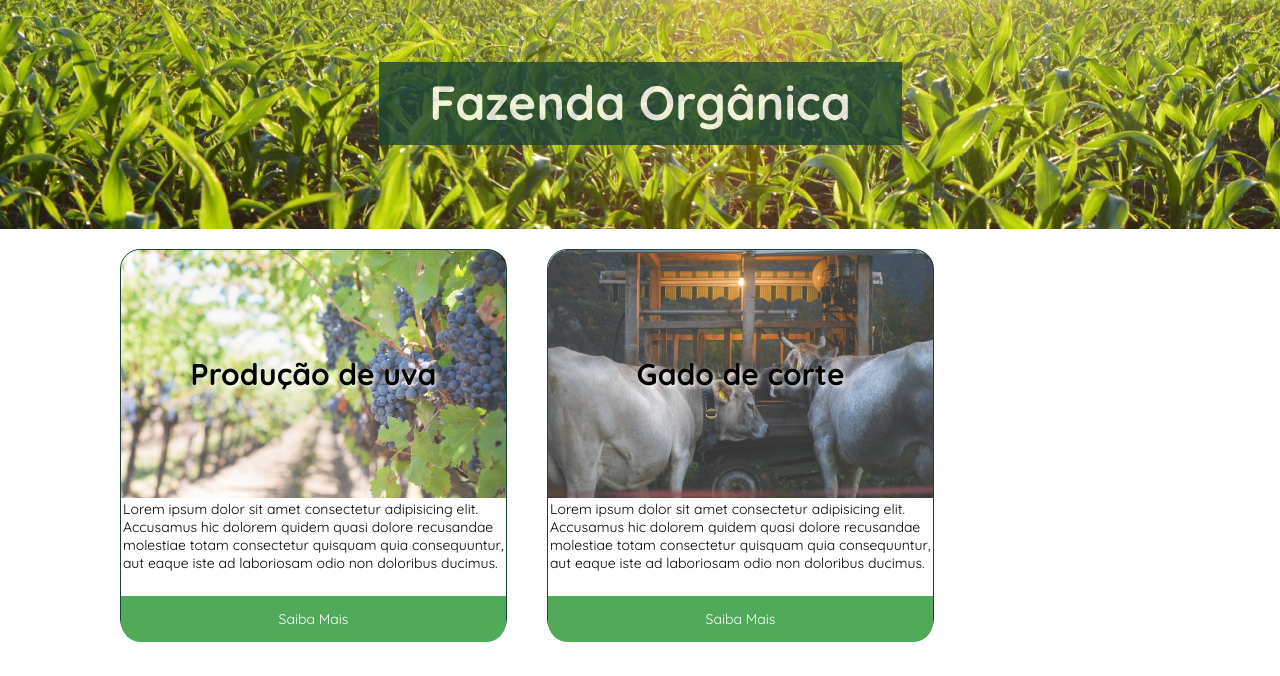
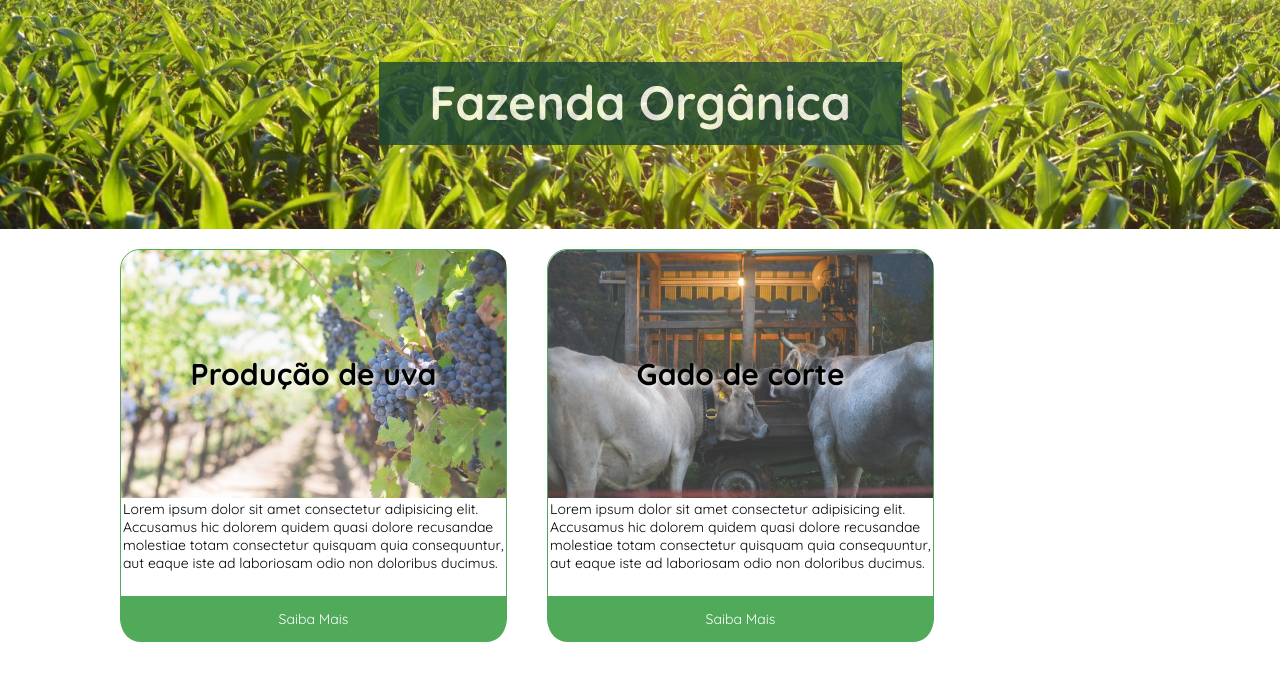
Before and after one commit to Nessa515/fazenda-html, a plain HTML site: page index.html in a window 1280 px wide. Shown: the part 220-896 px from the top of the page. Drawn offline with Linux system fonts and the light colour scheme.

Commit message:
Ajuste dos cards

```diff
--- a/assets/css/styles.css
+++ b/assets/css/styles.css
@@ -72,7 +72,7 @@ header{
 .cards .card{
     width: 387px;
     height: 390px;
-    border: 1px #1B4436 solid;
+    border: 1px #50AA5A solid;
     border-radius: 20px 20px 20px 20px;
     margin: 20px;
 }
```
